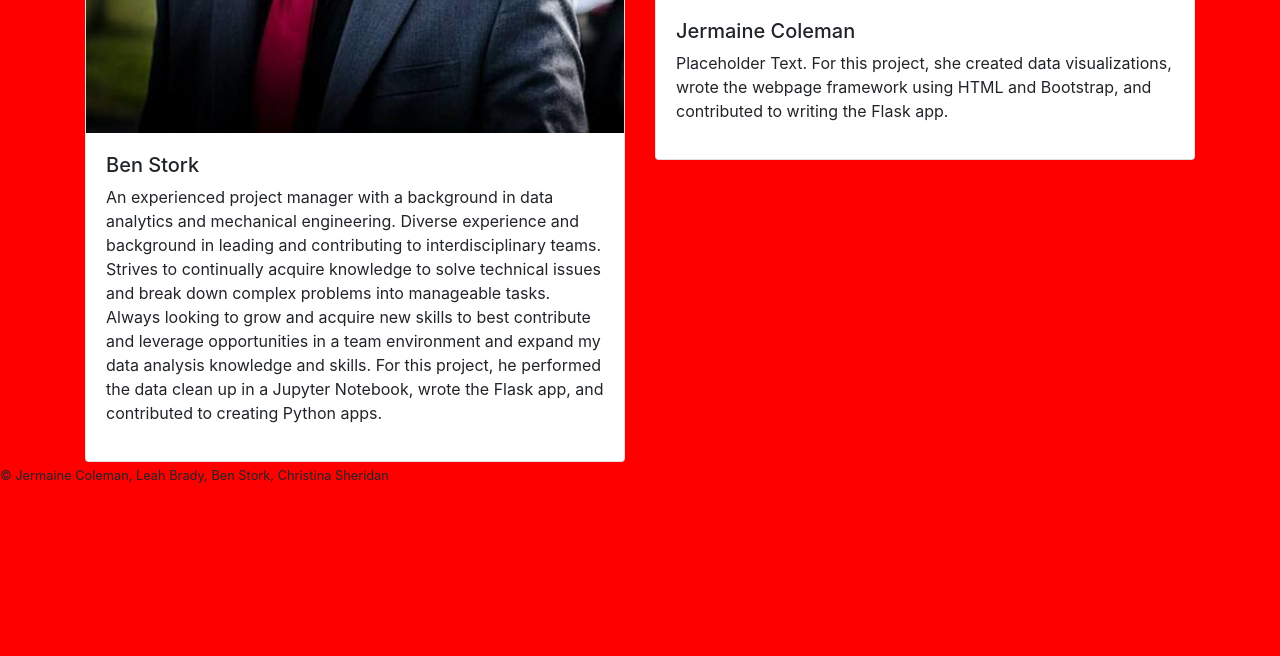
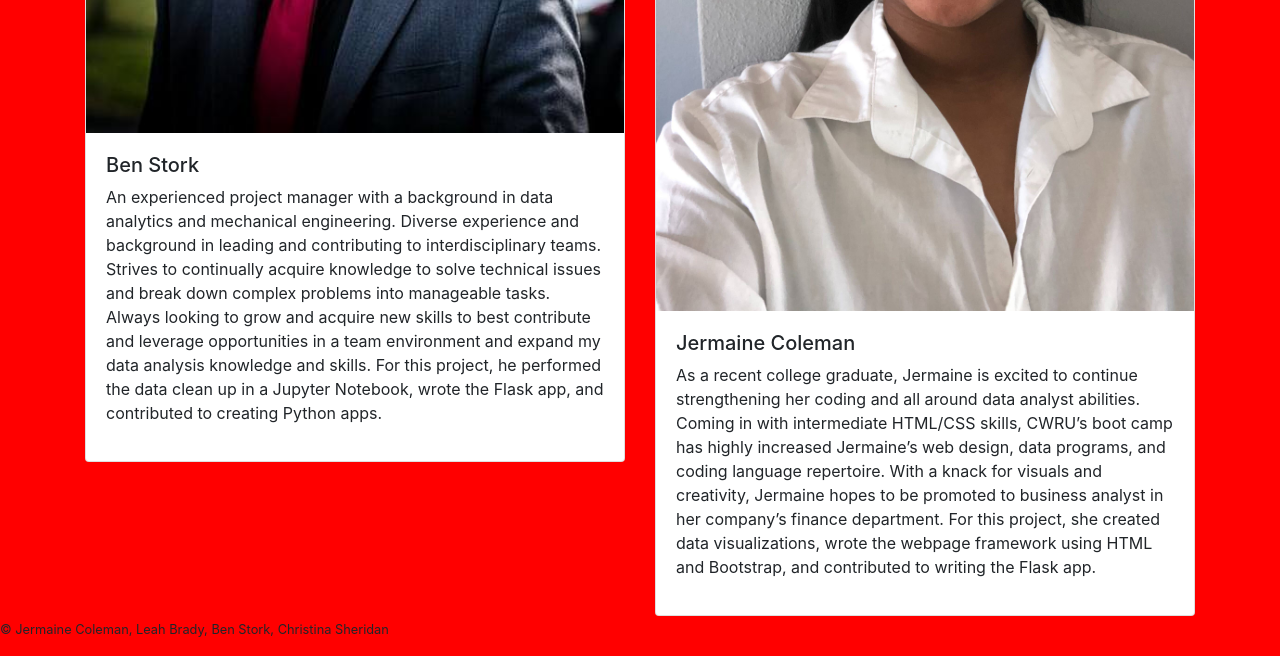
Before and after one commit to Storkopolus/Project2_Visualizations, a Flask app: template Web/templates/team.html in a window 1280 px wide. Shown: the part 1484-2140 px from the top of the page. Before the commit the page ends 1967 px from the top, so only its background shows below. Run offline with Flask 2, Linux system fonts and the light colour scheme; the template is opened without the code that fills it, so the values that code supplies are empty; some libraries are stand-ins or nearby versions.

Commit message:
add jermaine photo and bio

```diff
--- a/Web/templates/team.html
+++ b/Web/templates/team.html
@@ -73,7 +73,7 @@
           <img src="../../images/Leah_headshot.PNG" class="card-img-top" alt="Leah Photo">
           <div class="card-body">
             <h5>Leah Brady</h5>
-                <p>Leah Brady is a attorney turned data analyst who enjoys telling stories through data. She has skills in Python, SQL, JavaScript, HTML, and CSS. For this project, she created data visualizations using Plotly, wrote the database schema, and contributed to writing the webpage.</p>
+                <p>Leah Brady is a former civil litigator turned data analyst who enjoys telling stories through data. Currently a manager in a legal support company, her belief is that insights from data with change the practice of law. She has skills in Python, SQL, JavaScript, HTML, and CSS. For this project, she created data visualizations using Plotly, wrote the database schema, and contributed to writing the webpage.</p>
           </div>
         </div>
       </div>
@@ -93,10 +93,10 @@
       </div>
       <div class = "col-md-6">
         <div class="card">
-          <img src="../../images/Jermaine_headshot.png" class="card-img-top" alt="Jermaine Photo">
+          <img src="../../images/Jermaine_headshot.jpg" class="card-img-top" alt="Jermaine Photo">
           <div class="card-body">
             <h5>Jermaine Coleman</h5>
-                <p>Placeholder Text. For this project, she created data visualizations, wrote the webpage framework using HTML and Bootstrap, and contributed to writing the Flask app.</p>
+                <p>As a recent college graduate, Jermaine is excited to continue strengthening her coding and all around data analyst abilities. Coming in with intermediate HTML/CSS skills, CWRU’s boot camp has highly increased Jermaine’s web design, data programs, and coding language repertoire. With a knack for visuals and creativity, Jermaine hopes to be promoted to business analyst in her company’s finance department. For this project, she created data visualizations, wrote the webpage framework using HTML and Bootstrap, and contributed to writing the Flask app.</p>
           </div>
         </div>
       </div>
```
Also changed, not shown: images/Jermaine_headshot.jpg (added).
